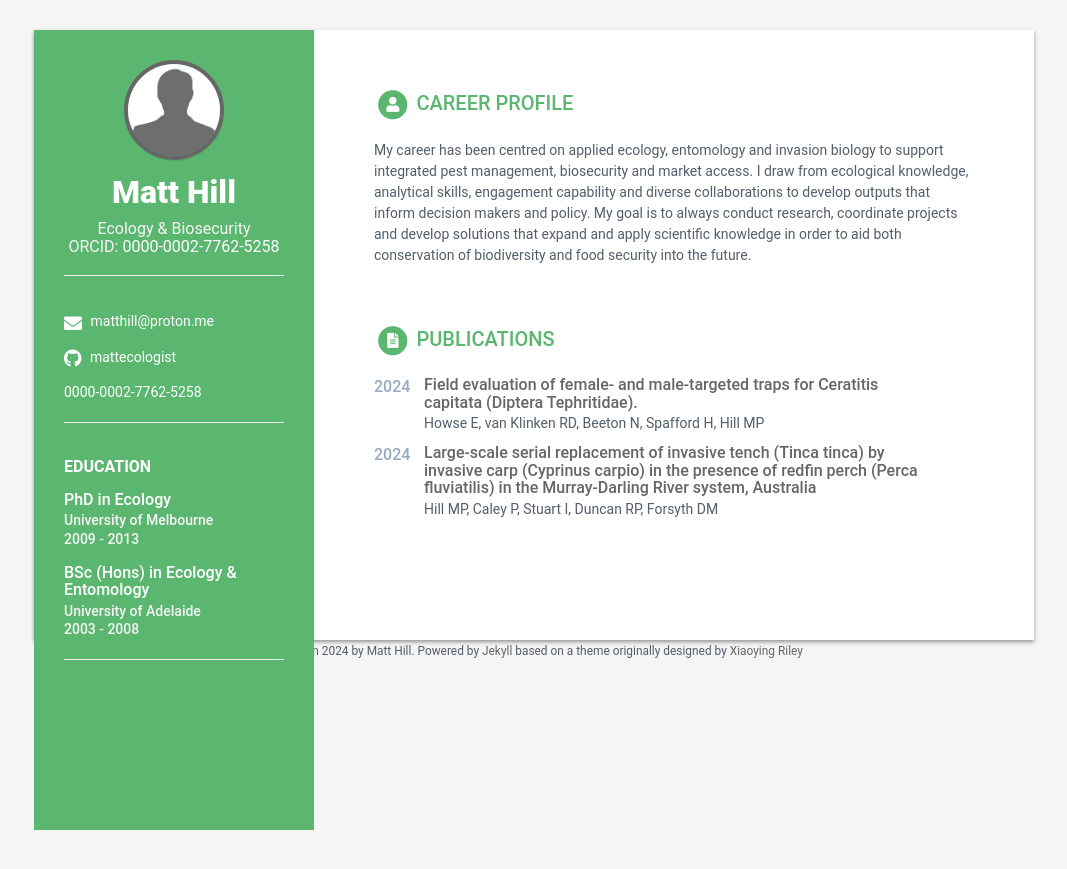
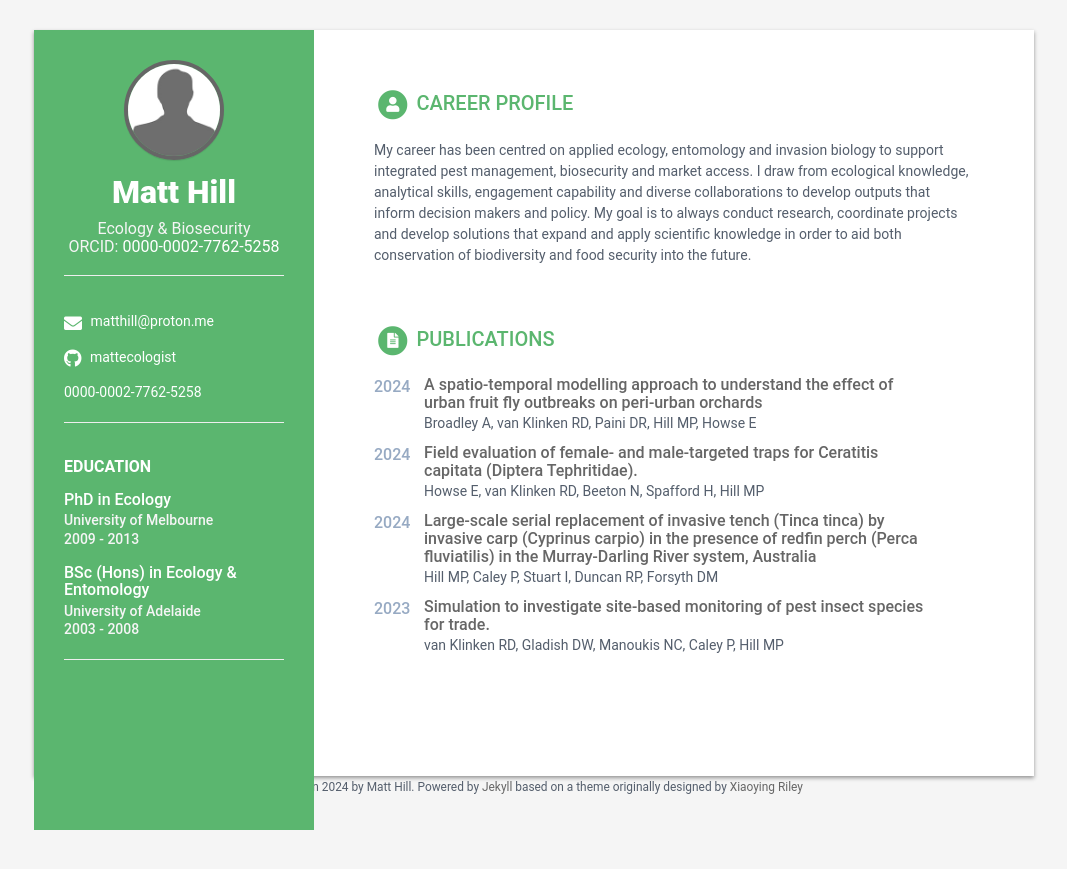
Before and after one commit to mattecologist/mattecologist.github.io, a Jekyll site: the page built from index.html, in a window 1280 px wide. Shown: the top 869 px of the page, without its empty margins (106-1173 px from the left). Built offline with Jekyll 4.4.1, drawn with Linux system fonts in a browser that asks for light colours; nearby versions of some CDN libraries; a style sheet for code colours, icons or effects is not loaded.

Commit message:
add papers

```diff
--- a/_data/publications.yml
+++ b/_data/publications.yml
@@ -1,4 +1,4 @@
-- title:  Large-scale serial replacement of invasive tench (Tinca tinca) by invasive carp (Cyprinus carpio) in the presence of redfin perch (Perca fluviatilis) in the Murray-Darling River system, Australia
+- title: Large-scale serial replacement of invasive tench (Tinca tinca) by invasive carp (Cyprinus carpio) in the presence of redfin perch (Perca fluviatilis) in the Murray-Darling River system, Australia
   authors: Hill MP, Caley P, Stuart I, Duncan RP, Forsyth DM
   year: 2024
   link: https://doi.org/10.1007/s10530-024-03409-z
@@ -7,3 +7,13 @@
   authors: Howse E, van Klinken RD, Beeton N, Spafford H, Hill MP
   year: 2024
   link: https://doi.org/10.21203/rs.3.rs-4147046/v1
+
+- title: A spatio-temporal modelling approach to understand the effect of urban fruit fly outbreaks on peri-urban orchards
+  authors: Broadley A, van Klinken RD, Paini DR, Hill MP, Howse E
+  year: 2024
+  link: https://doi.org/10.1016/j.ecoinf.2024.102536
+
+- title: Simulation to investigate site-based monitoring of pest insect species for trade.
+  authors: van Klinken RD, Gladish DW, Manoukis NC, Caley P, Hill MP
+  year: 2023
+  link: https://doi.org/10.1093/jee/toad112
```
